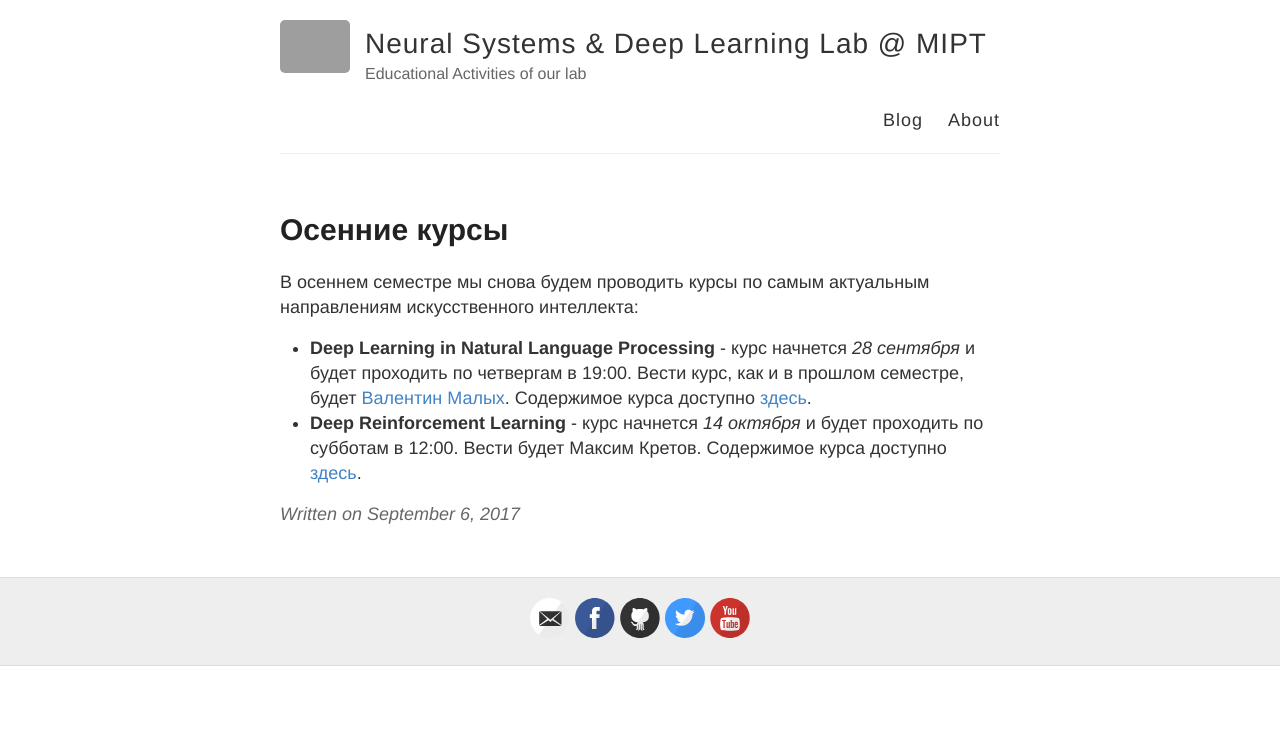
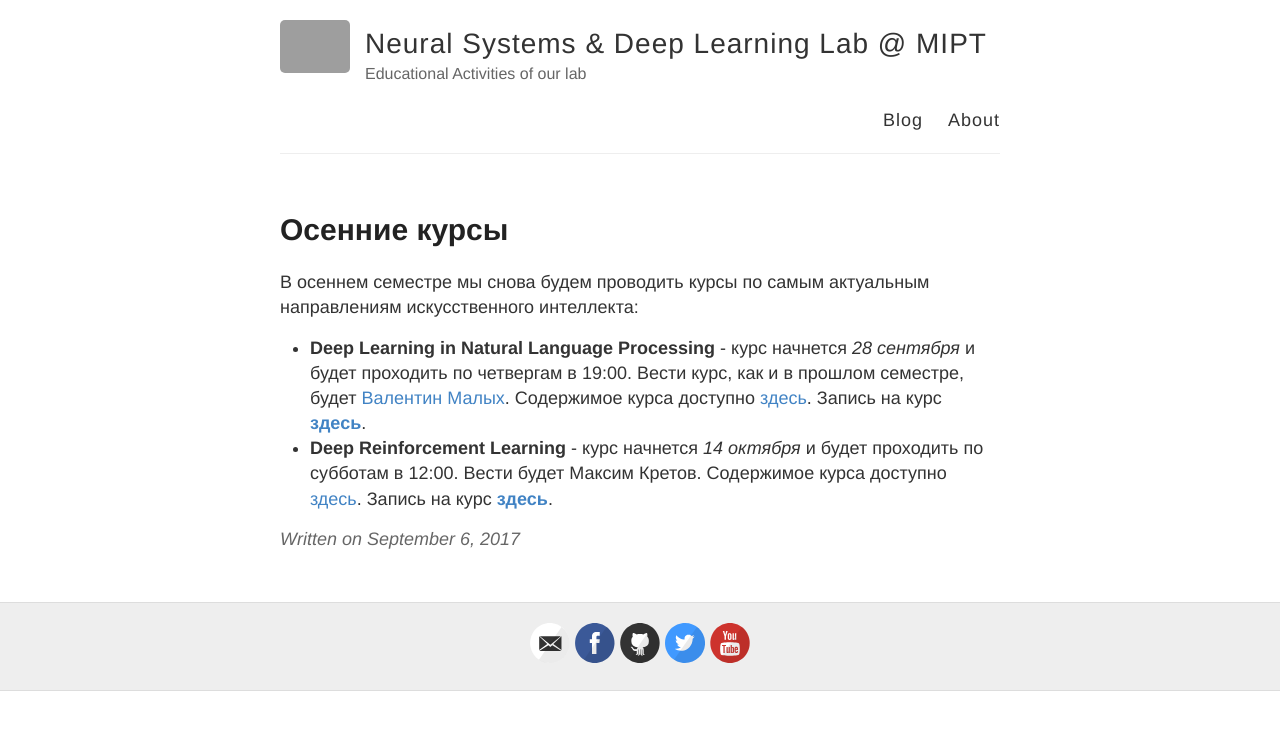
Before and after one commit to deepmipt/edu, a Jekyll site: the page built from _posts/2017-09-06-Welcome.md, in a window 1280 px wide. Shown: the top 730 px of the page. Built offline with Jekyll 4.4.1, drawn with Linux system fonts in a browser that asks for light colours; grey boxes are pictures that could not be loaded.

Commit message:
ENH: links for regs

```diff
--- a/_posts/2017-09-06-Welcome.md
+++ b/_posts/2017-09-06-Welcome.md
@@ -5,5 +5,5 @@ title: Осенние курсы
 
 В осеннем семестре мы снова будем проводить курсы по самым актуальным направлениям искусственного интеллекта:
 
-* __Deep Learning in Natural Language Processing__ - курс начнется _28 сентября_ и будет проходить по четвергам в 19:00. Вести курс, как и в прошлом семестре, будет [Валентин Малых](http://val.maly.hk). Содержимое курса доступно [здесь](/NLP/).
-* __Deep Reinforcement Learning__ - курс начнется _14 октября_ и будет проходить по субботам в 12:00. Вести будет Максим Кретов. Содержимое курса доступно [здесь](/RL/).
+* __Deep Learning in Natural Language Processing__ - курс начнется _28 сентября_ и будет проходить по четвергам в 19:00. Вести курс, как и в прошлом семестре, будет [Валентин Малых](http://val.maly.hk). Содержимое курса доступно [здесь](/NLP/). Запись на курс [__здесь__](https://is.gd/NLP20171).
+* __Deep Reinforcement Learning__ - курс начнется _14 октября_ и будет проходить по субботам в 12:00. Вести будет Максим Кретов. Содержимое курса доступно [здесь](/RL/). Запись на курс [__здесь__](https://is.gd/RL2017).
```
Also changed, not shown: _posts/2017-09-06-NLP.md (+2 -0 lines), _posts/2017-09-06-RL.md (+2 -0 lines).
